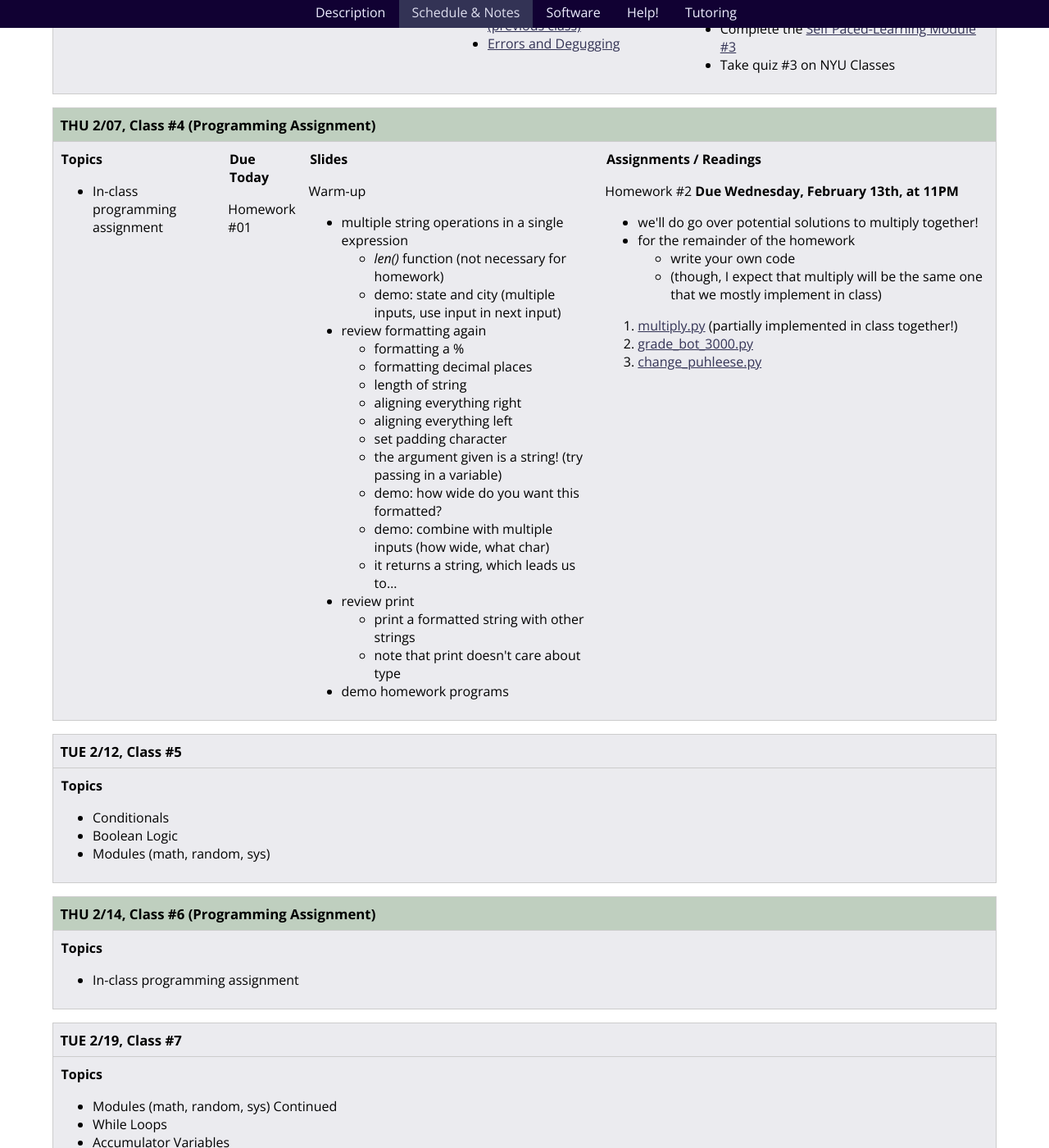
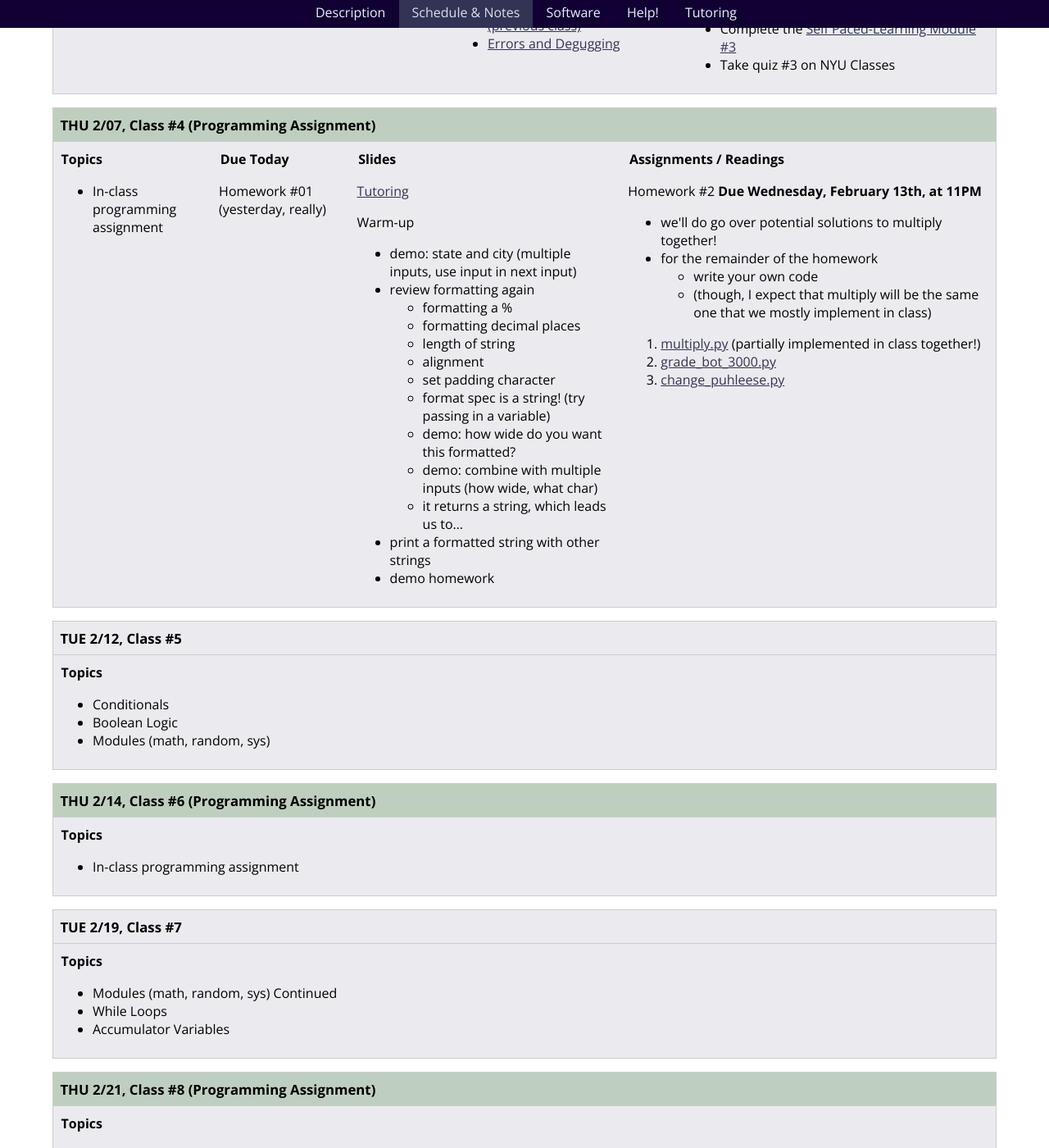
Before and after one commit to foureyes/csci-ua.0002-fall2019-002-008, a Jekyll site: the page built from schedule.markdown, in a window 1280 px wide and 1400 px high, scrolled down 1643 px. Shown: the whole window at 82% size. Built offline with Jekyll 4.4.1, drawn with Linux system fonts in a browser that asks for light colours.

Commit message:
add tutoring

```diff
--- a/_includes/classes/04/materials.markdown
+++ b/_includes/classes/04/materials.markdown
@@ -1,33 +1,30 @@
 <article class="due" markdown="block">
 ####  Due Today
 
-Homework #01
+Homework #01 (yesterday, really)
 
 </article>
 
 <article class="slides" markdown="block">
 ####  Slides
 
+[Tutoring](https://cs.nyu.edu/courses/spring19/CSCI-UA.0002-003/common_syllabus/#tutoring)
+
 Warm-up
 
-* multiple string operations in a single expression
-    * _len()_ function (not necessary for homework)
-	* demo: state and city (multiple inputs, use input in next input)
+* demo: state and city (multiple inputs, use input in next input)
 * review formatting again
 	* formatting a %
     * formatting decimal places
     * length of string
-	* aligning everything right
-	* aligning everything left
+	* alignment
 	* set padding character
-    * the argument given is a string! (try passing in a variable)
+    * format spec is a string! (try passing in a variable)
     * demo: how wide do you want this formatted?
 	* demo: combine with multiple inputs (how wide, what char)
     * it returns a string, which leads us to...
-* review print
-    * print a formatted string with other strings
-    * note that print doesn't care about type
-* demo homework programs
+* print a formatted string with other strings
+* demo homework
 </article>
 
 <article class="assignments" markdown="block">
```
